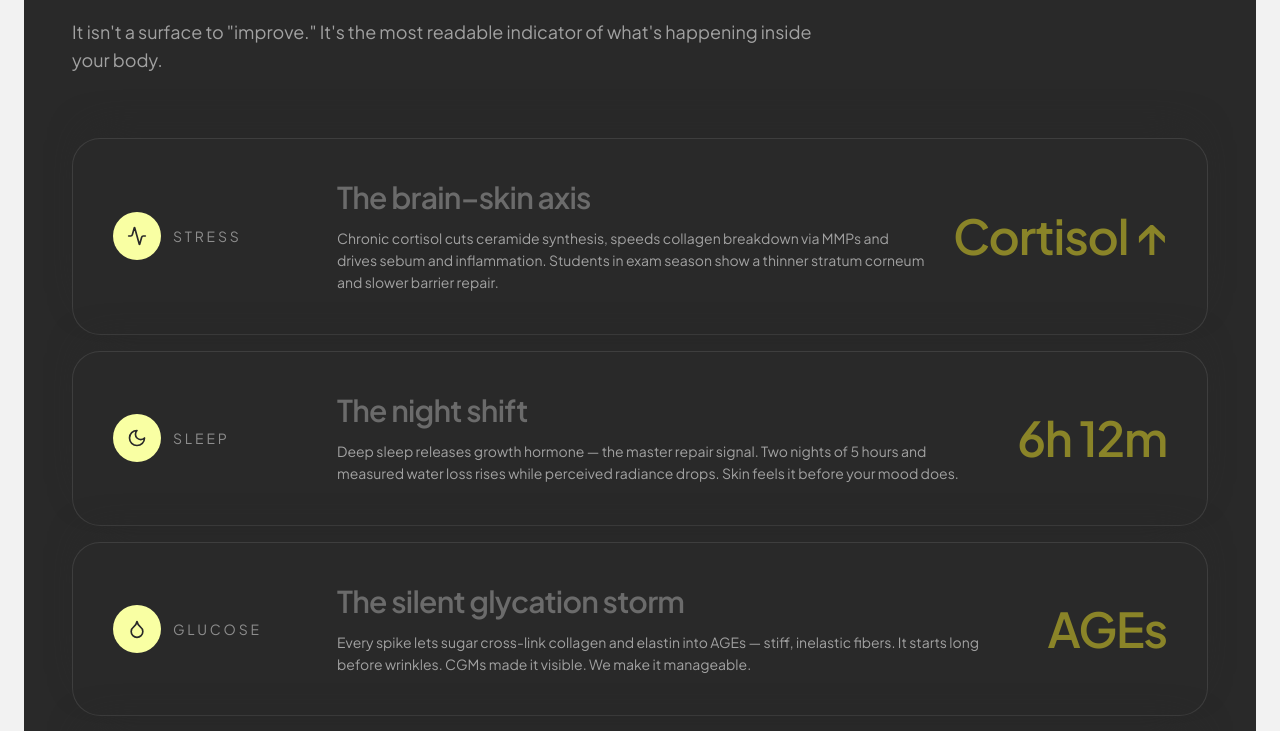
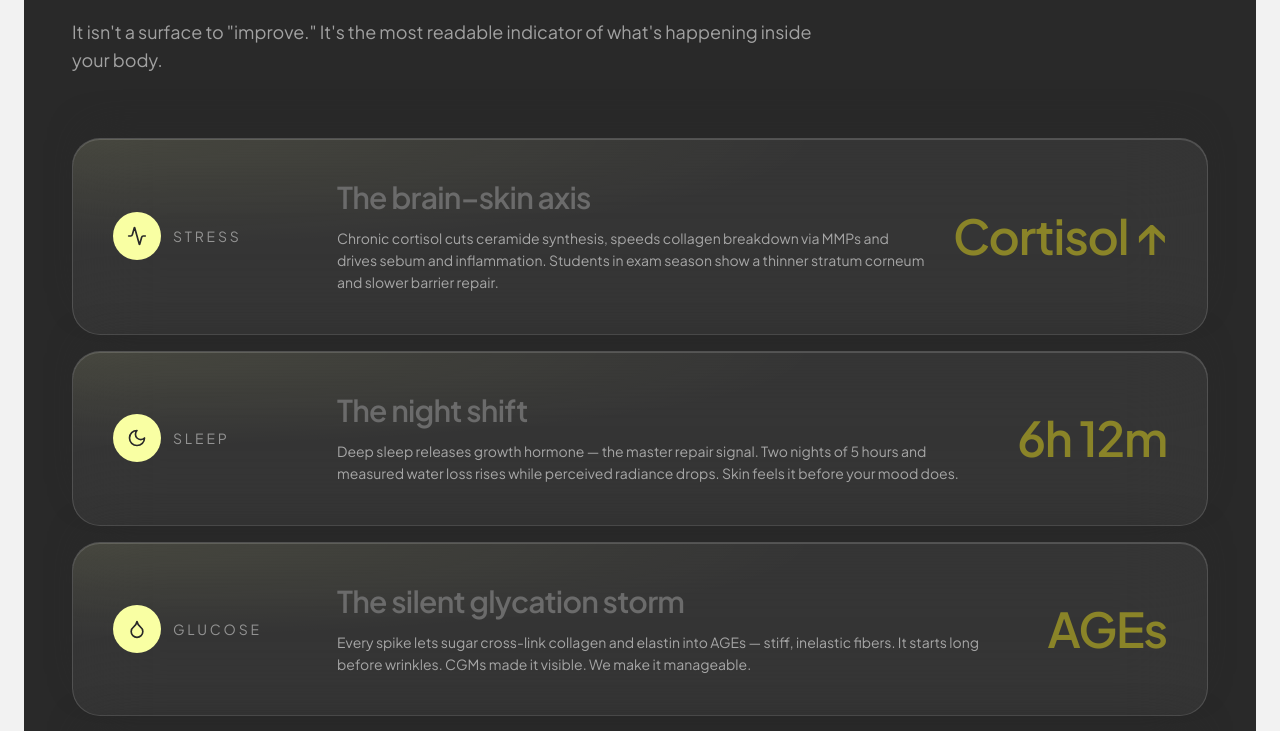
Before and after one commit to elbertroderickocean-stack/spring-sisters-cycle, a React (Vite) app: page /site in a window 1280 px wide. Shown: the part 2880-3611 px from the top of the page. Built offline with nearby package versions, Linux system fonts and the light colour scheme; what @lovable.dev/cloud-auth-js would draw is missing.

Commit message:
Changes
Co-authored-by: elbertroderickocean-stack <236600776+elbertroderickocean-stack@users.noreply.github.com>

```diff
--- a/src/site/Story.tsx
+++ b/src/site/Story.tsx
@@ -207,8 +207,12 @@ export function Science() {
             <div key={s.k} className="sticky" style={{ top: `${88 + i * 18}px` }}>
               <motion.div
                 {...fadeUp}
-                className="grid gap-6 rounded-[28px] border border-background/10 bg-foreground p-7 shadow-[0_-20px_40px_-20px_hsl(var(--foreground))] md:grid-cols-[200px_1fr_auto] md:items-center md:p-10"
+                className="relative isolate grid gap-6 overflow-hidden rounded-[28px] border border-background/15 bg-background/[0.06] p-7 shadow-[0_-20px_40px_-20px_hsl(var(--foreground)),inset_0_1px_0_hsl(var(--background)/0.16)] backdrop-blur-2xl backdrop-saturate-150 md:grid-cols-[200px_1fr_auto] md:items-center md:p-10"
               >
+                <span
+                  aria-hidden
+                  className="pointer-events-none absolute inset-0 -z-10 bg-[radial-gradient(120%_100%_at_0%_0%,hsl(var(--primary)/0.09),transparent_55%)]"
+                />
                 <div className="flex items-center gap-3">
                   <span className="grid h-12 w-12 place-items-center rounded-full bg-primary text-primary-foreground"><s.icon size={20} /></span>
                   <span className="text-sm uppercase tracking-[0.2em] text-background/50">{s.k}</span>
```
